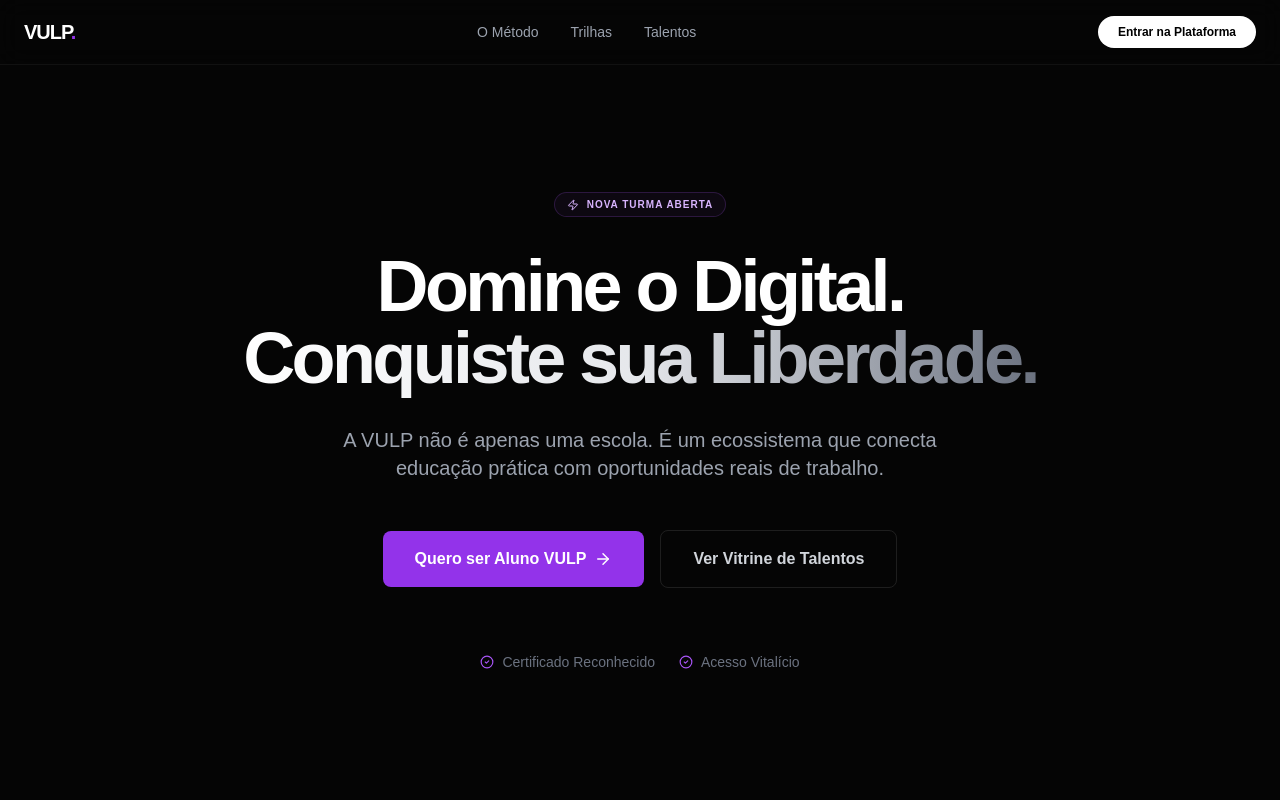
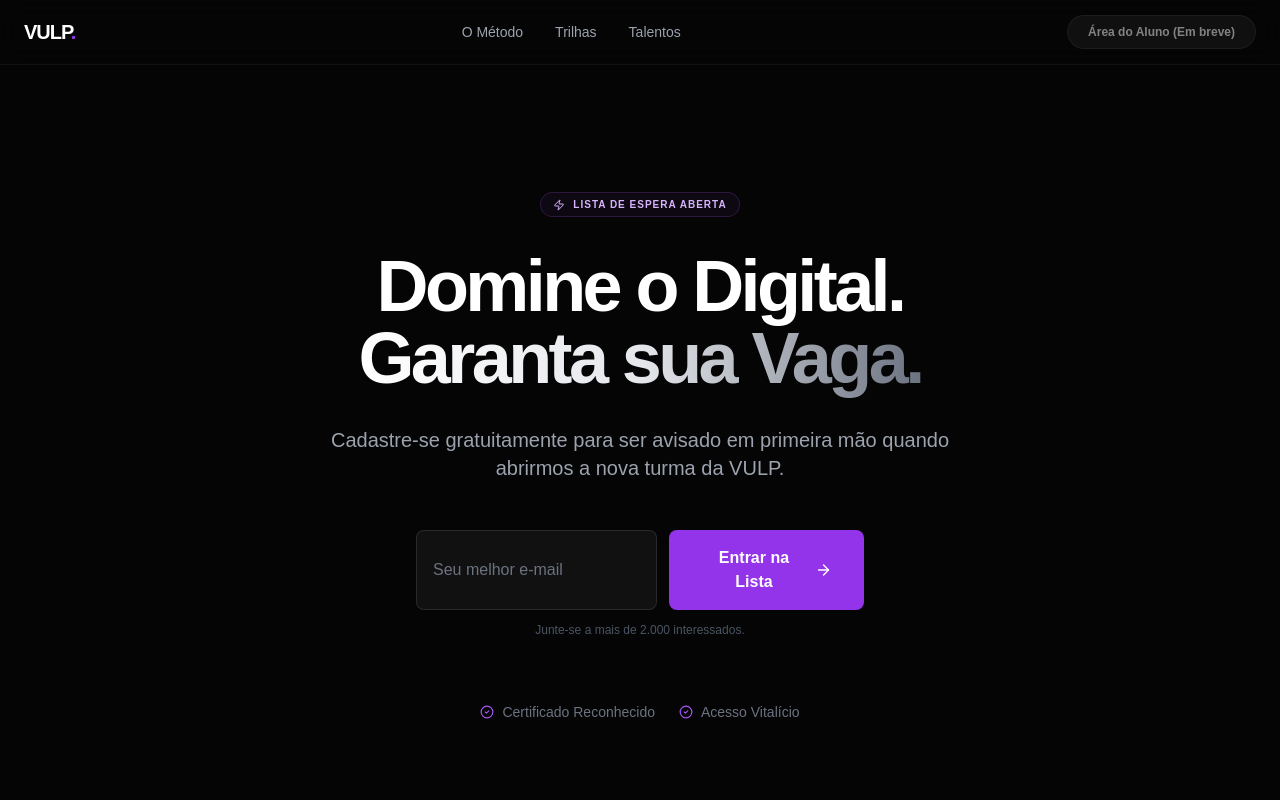
Before and after one commit to paulofer00/vulp-platform, a Next.js app: page / in a window 1280 px wide. Shown: the top 800 px of the page. Built offline with nearby package versions, Linux system fonts and the light colour scheme.

Commit message:
formulario

```diff
--- /dev/null
+++ b/app/api/leads/route.ts
@@ -0,0 +1,31 @@
+import { supabaseAdmin } from "@/lib/supabase";
+import { NextResponse } from "next/server";
+
+export async function POST(request: Request) {
+  try {
+    const { email } = await request.json();
+
+    if (!email || !email.includes("@")) {
+      return NextResponse.json({ error: "Email inválido" }, { status: 400 });
+    }
+
+    // Tenta salvar no Supabase
+    const { error } = await supabaseAdmin
+      .from("leads")
+      .insert({ email });
+
+    if (error) {
+      // Se der erro de duplicidade (código 23505), finge que deu certo pro usuário não saber
+      if (error.code === '23505') {
+        return NextResponse.json({ message: "Email já cadastrado!" });
+      }
+      throw error;
+    }
+
+    return NextResponse.json({ message: "Cadastrado com sucesso!" });
+
+  } catch (error) {
+    console.error("Erro ao salvar lead:", error);
+    return NextResponse.json({ error: "Erro interno" }, { status: 500 });
+  }
+}
--- a/app/page.tsx
+++ b/app/page.tsx
@@ -1,11 +1,42 @@
-import { ArrowRight, CheckCircle2, Play, Trophy, Users, Zap } from "lucide-react";
+"use client";
+
+import { ArrowRight, CheckCircle2, Loader2, Play, Trophy, Users, Zap } from "lucide-react";
 import Link from "next/link";
+import { useState } from "react";
 
 export default function Home() {
+  const [email, setEmail] = useState("");
+  const [isLoading, setIsLoading] = useState(false);
+  const [isSuccess, setIsSuccess] = useState(false);
+
+  async function handleJoinWaitlist(e: React.FormEvent) {
+    e.preventDefault();
+    if (!email) return;
+
+    setIsLoading(true);
+
+    try {
+      const res = await fetch("/api/leads", {
+        method: "POST",
+        body: JSON.stringify({ email }),
+        headers: { "Content-Type": "application/json" },
+      });
+
+      if (res.ok) {
+        setIsSuccess(true);
+        setEmail("");
+      }
+    } catch (error) {
+      console.error(error);
+    } finally {
+      setIsLoading(false);
+    }
+  }
+
   return (
     <div className="min-h-screen bg-[#050505] text-white selection:bg-purple-500/30 selection:text-purple-200">
 
-      {/* --- NAVBAR FLUTUANTE --- */}
+      {/* --- NAVBAR --- */}
       <nav className="fixed top-0 w-full z-50 border-b border-white/5 bg-[#050505]/80 backdrop-blur-md">
         <div className="max-w-7xl mx-auto px-6 h-16 flex items-center justify-between">
           <div className="font-bold text-xl tracking-tighter">VULP<span className="text-purple-600">.</span></div>
@@ -14,40 +45,62 @@ export default function Home() {
             <a href="#trilhas" className="hover:text-white transition-colors">Trilhas</a>
             <Link href="/vitrine" className="hover:text-white transition-colors">Talentos</Link>
           </div>
-          <button className="bg-white text-black px-5 py-2 rounded-full text-xs font-bold hover:bg-gray-200 transition-colors">
-            Entrar na Plataforma
+          <button className="bg-white/10 text-white px-5 py-2 rounded-full text-xs font-bold border border-white/10 cursor-not-allowed opacity-50">
+            Área do Aluno (Em breve)
           </button>
         </div>
       </nav>
 
-      {/* --- HERO SECTION --- */}
+      {/* --- HERO SECTION COM CAPTURA --- */}
       <section className="relative pt-32 pb-20 md:pt-48 md:pb-32 px-6 overflow-hidden">
-        {/* Glow Effect de Fundo */}
         <div className="absolute top-0 left-1/2 -translate-x-1/2 w-[1000px] h-[600px] bg-purple-600/10 blur-[120px] rounded-full pointer-events-none -z-10" />
 
         <div className="max-w-4xl mx-auto text-center space-y-8">
           <div className="inline-flex items-center gap-2 px-3 py-1 rounded-full border border-purple-500/20 bg-purple-500/5 text-purple-300 text-[10px] font-bold uppercase tracking-widest">
-            <Zap size={12} /> Nova Turma Aberta
+            <Zap size={12} /> Lista de Espera Aberta
           </div>
 
           <h1 className="text-5xl md:text-7xl font-bold tracking-tighter leading-[1.1]">
             Domine o Digital. <br />
             <span className="text-transparent bg-clip-text bg-gradient-to-r from-white via-gray-200 to-gray-500">
-              Conquiste sua Liberdade.
+              Garanta sua Vaga.
             </span>
           </h1>
 
           <p className="text-lg md:text-xl text-gray-400 max-w-2xl mx-auto leading-relaxed">
-            A VULP não é apenas uma escola. É um ecossistema que conecta educação prática com oportunidades reais de trabalho.
+            Cadastre-se gratuitamente para ser avisado em primeira mão quando abrirmos a nova turma da VULP.
           </p>
 
-          <div className="flex flex-col md:flex-row items-center justify-center gap-4 pt-4">
-            <button className="w-full md:w-auto px-8 py-4 bg-purple-600 hover:bg-purple-700 text-white rounded-lg font-bold flex items-center justify-center gap-2 transition-all">
-              Quero ser Aluno VULP <ArrowRight size={18} />
-            </button>
-            <Link href="/vitrine" className="w-full md:w-auto px-8 py-4 border border-white/10 hover:bg-white/5 rounded-lg font-bold flex items-center justify-center gap-2 transition-all text-gray-300">
-              Ver Vitrine de Talentos
-            </Link>
+          {/* FORMULÁRIO DE CAPTURA */}
+          <div className="max-w-md mx-auto pt-4">
+            {isSuccess ? (
+              <div className="bg-green-500/10 border border-green-500/20 text-green-400 px-6 py-4 rounded-xl flex items-center justify-center gap-3 animate-in fade-in slide-in-from-bottom-2">
+                <CheckCircle2 size={24} />
+                <div className="text-left">
+                  <p className="font-bold">Sucesso!</p>
+                  <p className="text-xs opacity-80">Você está na lista VIP. Fique de olho no e-mail.</p>
+                </div>
+              </div>
+            ) : (
+              <form onSubmit={handleJoinWaitlist} className="flex flex-col sm:flex-row gap-3">
+                <input
+                  type="email"
+                  placeholder="Seu melhor e-mail"
+                  required
+                  value={email}
+                  onChange={(e) => setEmail(e.target.value)}
+                  className="flex-1 bg-white/5 border border-white/10 rounded-lg px-4 py-4 text-white placeholder:text-gray-500 focus:outline-none focus:border-purple-500 transition-colors"
+                />
+                <button
+                  disabled={isLoading}
+                  type="submit"
+                  className="bg-purple-600 hover:bg-purple-700 disabled:opacity-50 disabled:cursor-not-allowed text-white px-8 py-4 rounded-lg font-bold transition-all flex items-center justify-center gap-2"
+                >
+                  {isLoading ? <Loader2 className="animate-spin" /> : "Entrar na Lista"} <ArrowRight size={18} />
+                </button>
+              </form>
+            )}
+            <p className="text-xs text-gray-600 mt-3">Junte-se a mais de 2.000 interessados.</p>
           </div>
 
           <div className="pt-8 flex items-center justify-center gap-6 text-sm text-gray-500 font-medium">
@@ -57,11 +110,11 @@ export default function Home() {
         </div>
       </section>
 
-      {/* --- ESTATÍSTICAS (PROVA SOCIAL) --- */}
+      {/* --- ESTATÍSTICAS --- */}
       <section className="border-y border-white/5 bg-white/[0.02]">
         <div className="max-w-7xl mx-auto grid grid-cols-2 md:grid-cols-4 divide-x divide-white/5">
           {[
-            { label: "Alunos Ativos", value: "+2.000" },
+            { label: "Alunos na Espera", value: "+2.000" },
             { label: "Empresas Parceiras", value: "+150" },
             { label: "Contratações", value: "98%" },
             { label: "Aulas Gravadas", value: "+400" },
@@ -73,6 +126,10 @@ export default function Home() {
           ))}
         </div>
       </section>
+
+      {/* --- O RESTO DO SITE (VITRINE E TRILHAS) MANTÉM IGUAL AO ANTERIOR --- */}
+      {/* ... (O restante do código de Vitrine e Trilhas continua igual, só mantive o começo que mudou) ... */}
+      {/* Para facilitar, pode copiar o resto do código anterior a partir da section "O DIFERENCIAL" e colar abaixo */}
 
       {/* --- O DIFERENCIAL (VITRINE) --- */}
       <section className="py-24 px-6 relative">
```
